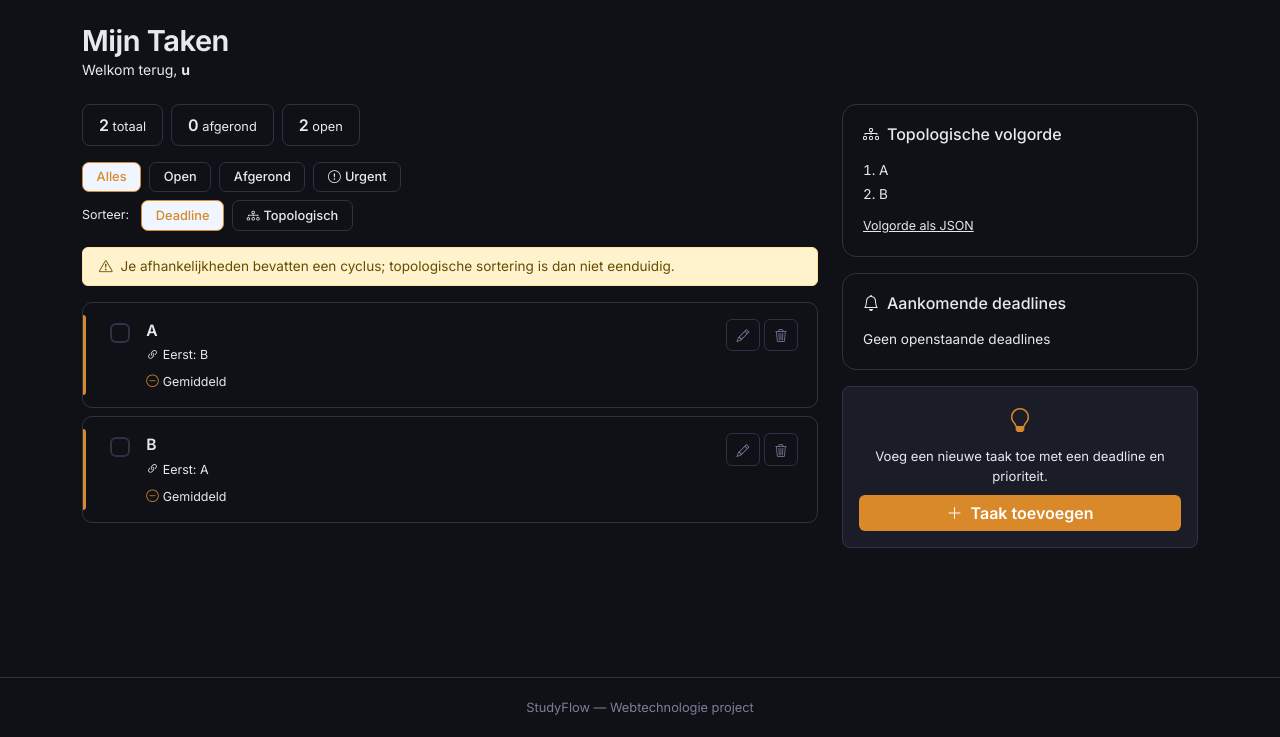
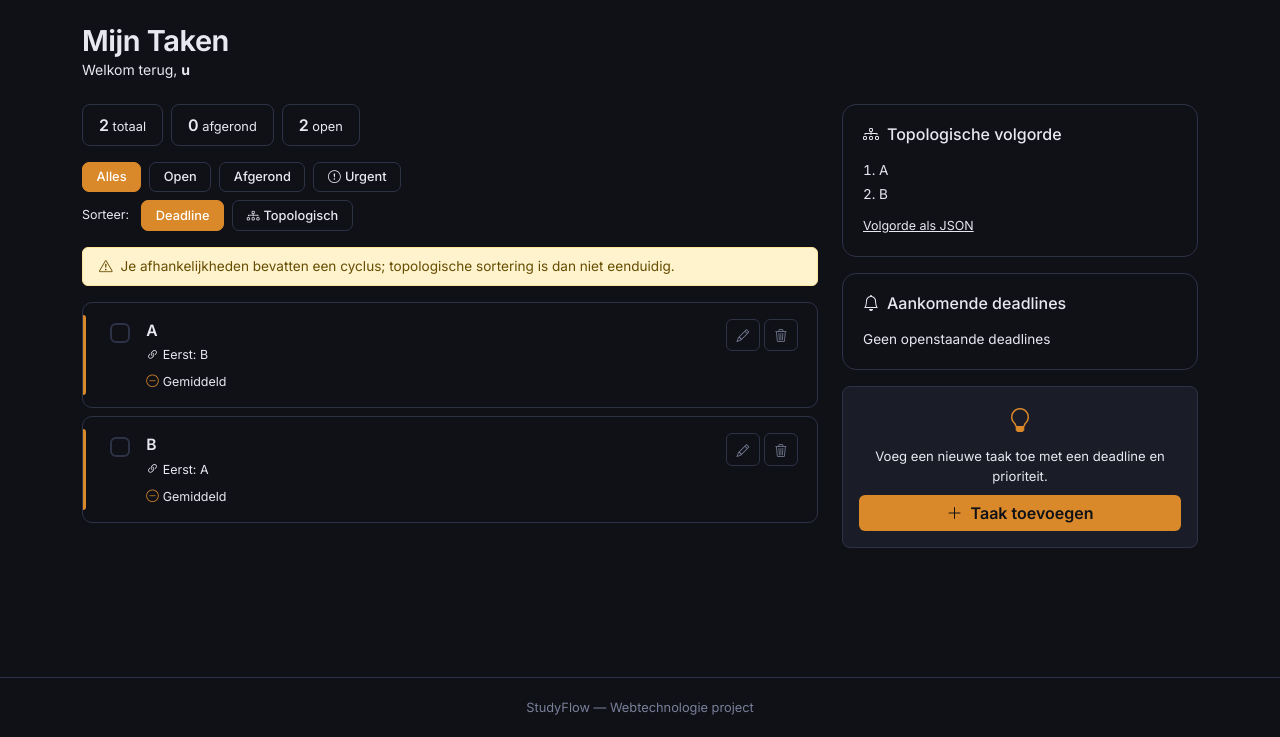
Before and after one commit to Brywire/Webtechnologie, a Flask app: page / in a window 1280 px wide. Shown: the part 63-800 px from the top of the page. Run offline with Flask 3, Linux system fonts and the light colour scheme; a user stored in the database is signed in.

Commit message:
button hover and selected changes

```diff
--- a/eindopdracht/static/style.css
+++ b/eindopdracht/static/style.css
@@ -94,13 +94,13 @@ h1, h2, h3, .brand {
 
 .btn-accent {
     background-color: var(--accent);
-    color: #ffffff;
+    color: #0f1117;
     font-weight: 600;
     border: none;
     border-radius: 6px;
     transition: opacity 0.2s, transform 0.1s;
 }
-.btn-accent:hover { background-color: #c47820; color: #0f1117; }
+.btn-accent:hover { background-color: #c47820; color: #ffffff; }
 
 .btn-outline-sf {
     border: 1px solid var(--border);
--- a/eindopdracht/templates/index.html
+++ b/eindopdracht/templates/index.html
@@ -115,10 +115,15 @@
     transition: all 0.2s;
     text-decoration: none;
 }
-.filter-tab:hover, .filter-tab.active {
-    background: #eff6ff;
+.filter-tab:hover {
+    background: #fdf0dc;
     border-color: var(--accent);
     color: var(--accent);
+}
+.filter-tab.active {
+    background: var(--accent);
+    border-color: var(--accent);
+    color: #fff;
 }
 {% endblock %}
 
```
